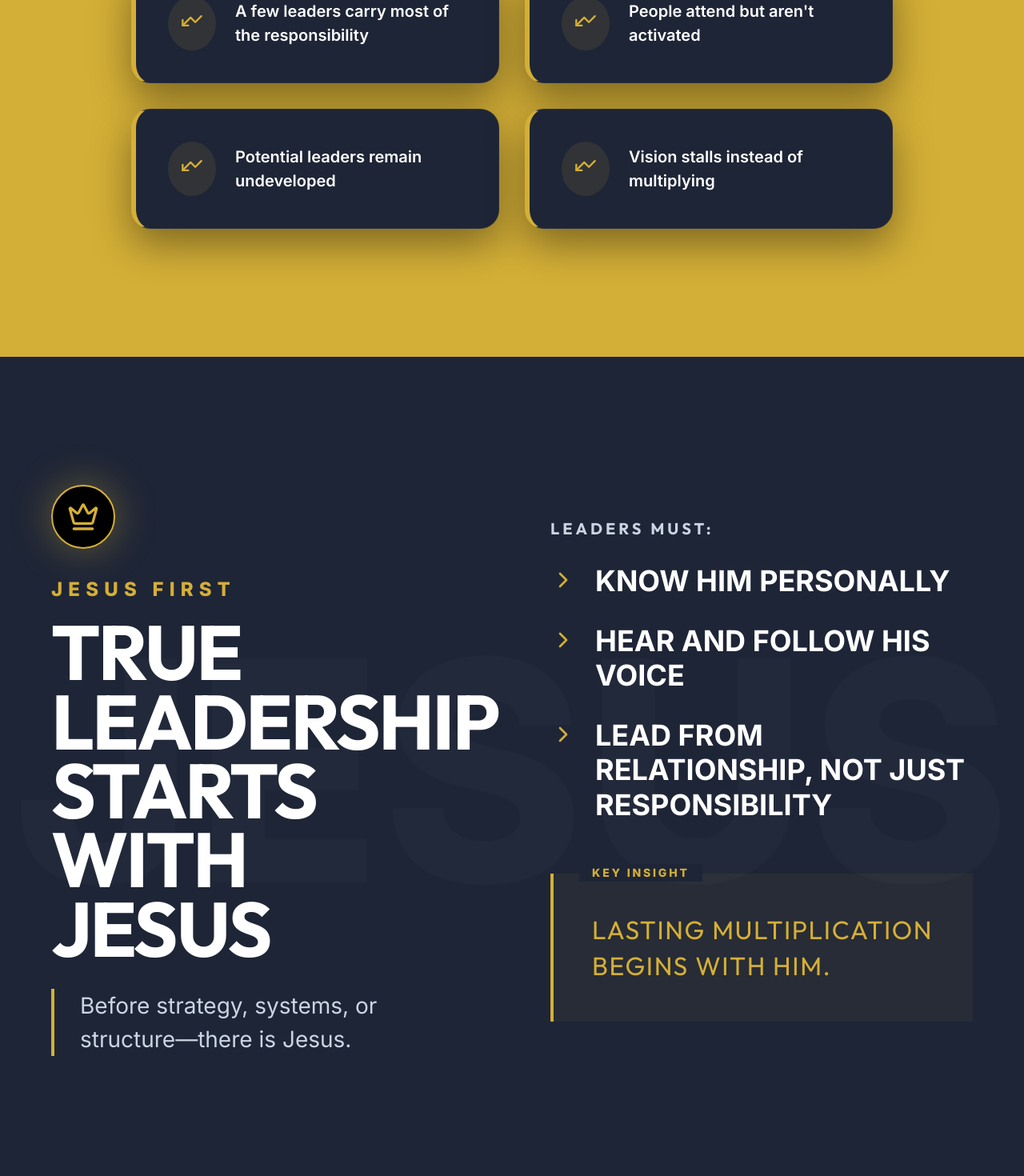
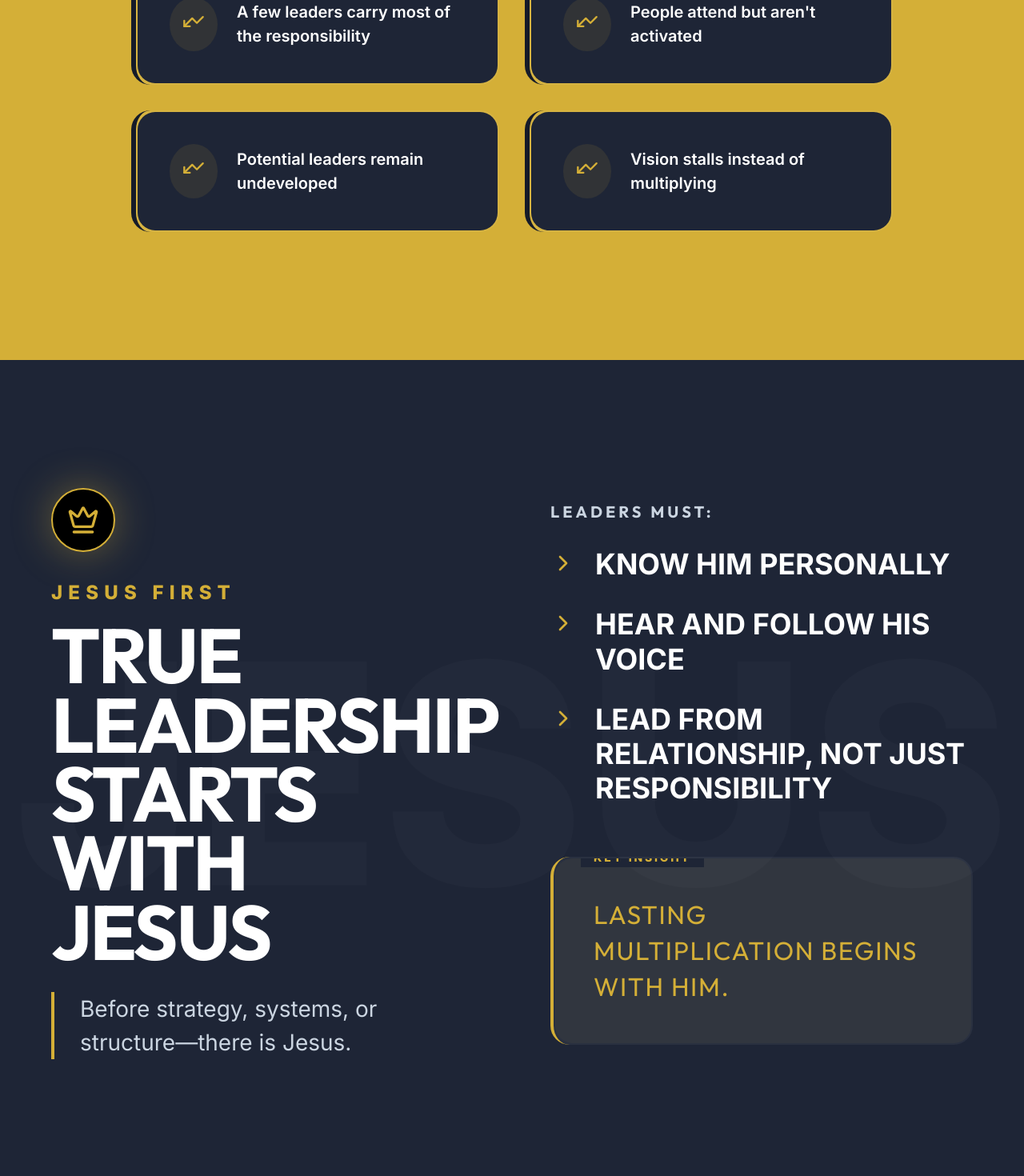
Before and after one commit to livetree/PI-main, a Next.js app: page / in a window 1280 px wide. Shown: the part 1740-3210 px from the top of the page at 80% size. Built offline with nearby package versions, Linux system fonts and the light colour scheme.

Commit message:
feat: implement extremely high-end Web3 interactive logic, attaching the conic-gradient spinning border wrapper onto all 11 homepage grid cards to deliver seamless hover highlights globally

```diff
--- a/src/app/globals.css
+++ b/src/app/globals.css
@@ -224,3 +224,50 @@ main {
   text-transform: uppercase;
   letter-spacing: 0.1em;
 }
+
+/* Running Highlights for Hover Cards */
+@keyframes glow-spin {
+  from { transform: translate(-50%, -50%) rotate(0deg); }
+  to { transform: translate(-50%, -50%) rotate(360deg); }
+}
+
+.hover-glow-wrap {
+  position: relative;
+  overflow: hidden;
+  border-radius: 24px;
+  padding: 2px;
+  background: rgba(255, 255, 255, 0.05);
+  transition: transform 0.3s ease, box-shadow 0.3s ease;
+}
+
+.hover-glow-wrap:hover {
+  transform: translateY(-4px);
+  box-shadow: 0 20px 40px rgba(0,0,0,0.4);
+}
+
+.hover-glow-spinner {
+  position: absolute;
+  top: 50%;
+  left: 50%;
+  width: 250%;
+  height: 250%;
+  background: conic-gradient(from 0deg, transparent 0%, transparent 70%, var(--brand-primary) 100%);
+  animation: glow-spin 3s linear infinite;
+  opacity: 0;
+  transition: opacity 0.4s ease;
+  z-index: 0;
+  pointer-events: none;
+}
+
+.hover-glow-wrap:hover .hover-glow-spinner {
+  opacity: 1;
+}
+
+.hover-glow-inner {
+  position: relative;
+  background: var(--surface);
+  border-radius: 22px;
+  height: 100%;
+  z-index: 1;
+  overflow: hidden;
+}
--- a/src/app/page.js
+++ b/src/app/page.js
@@ -93,7 +93,7 @@ export default function Home() {
         </div>
       </section>
 
-      {/* 2. THE CHALLENGE (Inverted Yellow with Navy Floating Cards) */}
+      {/* 2. THE CHALLENGE (Inverted Yellow with Navy Floating Cards + Glow Hovers) */}
       <section style={{ padding: '10rem 1.5rem', position: 'relative', zIndex: 10, background: 'var(--brand-primary)' }}>
         <div className="container" style={{ maxWidth: '1000px' }}>
 
@@ -118,12 +118,16 @@ export default function Home() {
                 whileInView={{ opacity: 1, x: 0, rotate: 0 }}
                 viewport={{ once: true, margin: "-50px" }}
                 transition={{ type: "spring", damping: 15, stiffness: 70, delay: i * 0.15 }}
-                style={{ padding: '2.5rem', background: 'var(--surface)', borderRadius: '24px', border: '1px solid rgba(255,255,255,0.05)', borderLeft: '6px solid var(--brand-primary)', display: 'flex', gap: '1.5rem', alignItems: 'center', boxShadow: '0 20px 50px rgba(0,0,0,0.4)' }}
+                className="hover-glow-wrap"
+                style={{ borderLeft: '6px solid var(--bg)' }}
               >
+                <div className="hover-glow-spinner" style={{ background: 'conic-gradient(from 0deg, transparent 0%, transparent 70%, var(--bg) 100%)' }} />
+                <div className="hover-glow-inner" style={{ padding: '2.5rem', display: 'flex', gap: '1.5rem', alignItems: 'center' }}>
                   <div style={{ background: 'rgba(212,175,55,0.1)', padding: '1rem', borderRadius: '50%', flexShrink: 0 }}>
                     <TrendingUp color="var(--brand-primary)" size={28} style={{ transform: 'rotate(180deg)' }} />
                   </div>
                   <p style={{ fontSize: '1.25rem', color: '#fff', fontWeight: 600, lineHeight: 1.5 }}>{challenge}</p>
+                </div>
               </motion.div>
             ))}
           </div>
@@ -184,11 +188,14 @@ export default function Home() {
                 </div>
               </div>
 
-              <motion.div variants={flyInUp} initial="hidden" whileInView="visible" viewport={{ once: true, margin: "-100px" }} style={{ padding: '3rem', background: 'rgba(212, 175, 55, 0.05)', borderLeft: '4px solid var(--brand-primary)', position: 'relative' }}>
+              <motion.div variants={flyInUp} initial="hidden" whileInView="visible" viewport={{ once: true, margin: "-100px" }} className="hover-glow-wrap" style={{ borderLeft: '4px solid var(--brand-primary)' }}>
+                <div className="hover-glow-spinner" />
+                <div className="hover-glow-inner" style={{ padding: '3rem', background: 'rgba(212, 175, 55, 0.05)', position: 'relative' }}>
                   <div style={{ position: 'absolute', top: '-12px', left: '2rem', background: 'var(--surface)', padding: '0 1rem', fontSize: '0.875rem', color: 'var(--brand-primary)', textTransform: 'uppercase', letterSpacing: '0.2em', fontWeight: 800 }}>KEY INSIGHT</div>
                   <h4 style={{ fontSize: 'clamp(1.5rem, 3vw, 2rem)', color: 'var(--brand-primary)', fontWeight: 400, textTransform: 'uppercase', letterSpacing: '0.05em', lineHeight: 1.4 }}>
                     Lasting multiplication begins with Him.
                   </h4>
+                </div>
               </motion.div>
 
             </div>
@@ -197,7 +204,7 @@ export default function Home() {
         </div>
       </section>
 
-      {/* 4. KINGDOM MULTIPLICATION */}
+      {/* 4. KINGDOM MULTIPLICATION (Glow Cards) */}
       <section style={{ padding: '10rem 1.5rem', background: 'var(--bg)', position: 'relative' }}>
         <div className="container" style={{ maxWidth: '1000px', position: 'relative', zIndex: 10 }}>
 
@@ -214,9 +221,12 @@ export default function Home() {
               "Leaders who raise leaders",
               "Movements that multiply"
             ].map((item, i) => (
-              <motion.div key={i} variants={flyInUp} initial="hidden" whileInView="visible" viewport={{ once: true, margin: "-50px" }} transition={{ delay: i * 0.1 }} style={{ background: 'var(--surface-elevated)', padding: '4rem 2rem', borderRadius: '24px', textAlign: 'center', borderTop: '4px solid var(--brand-secondary)' }}>
+              <motion.div key={i} variants={flyInUp} initial="hidden" whileInView="visible" viewport={{ once: true, margin: "-50px" }} transition={{ delay: i * 0.1 }} className="hover-glow-wrap" style={{ borderTop: '4px solid var(--brand-secondary)' }}>
+                <div className="hover-glow-spinner" style={{ background: 'conic-gradient(from 0deg, transparent 0%, transparent 70%, var(--brand-secondary) 100%)' }} />
+                <div className="hover-glow-inner" style={{ background: 'var(--surface-elevated)', padding: '4rem 2rem', textAlign: 'center' }}>
                   <Target color="var(--brand-secondary)" size={40} style={{ margin: '0 auto 1.5rem' }} />
                   <h3 style={{ fontSize: '1.75rem', color: '#fff', fontWeight: 600, lineHeight: 1.3 }}>{item}</h3>
+                </div>
               </motion.div>
             ))}
           </div>
@@ -228,7 +238,7 @@ export default function Home() {
         </div>
       </section>
 
-      {/* 5. THE SOLUTION / FINAL CTA */}
+      {/* 5. THE SOLUTION / FINAL CTA (Glow List) */}
       <section style={{ padding: '10rem 1.5rem', background: 'radial-gradient(ellipse at bottom, rgba(212,175,55,0.1) 0%, var(--surface) 60%)', borderTop: '1px solid rgba(255,255,255,0.05)' }}>
         <div className="container" style={{ maxWidth: '1000px' }}>
 
@@ -248,9 +258,12 @@ export default function Home() {
               "Activate leaders into real-life obedience",
               "Equip leaders to disciple and multiply others"
             ].map((item, i) => (
-              <motion.div key={i} variants={flyInRight} initial="hidden" whileInView="visible" viewport={{ once: true, margin: "-50px" }} transition={{ delay: i * 0.15 }} style={{ padding: '2rem', display: 'flex', alignItems: 'center', gap: '1.5rem', borderBottom: '1px solid rgba(255,255,255,0.1)' }}>
+              <motion.div key={i} variants={flyInRight} initial="hidden" whileInView="visible" viewport={{ once: true, margin: "-50px" }} transition={{ delay: i * 0.15 }} className="hover-glow-wrap" style={{ borderRadius: '16px' }}>
+                <div className="hover-glow-spinner" />
+                <div className="hover-glow-inner" style={{ background: 'rgba(212,175,55,0.02)', padding: '2rem', display: 'flex', alignItems: 'center', gap: '1.5rem', borderRadius: '14px' }}>
                   <ZapIcon color="var(--brand-primary)" size={24} style={{ flexShrink: 0 }} />
                   <span style={{ fontSize: '1.5rem', color: '#fff' }}>{item}</span>
+                </div>
               </motion.div>
             ))}
           </div>
```
Lines whose indentation alone changed are shown as unchanged.
